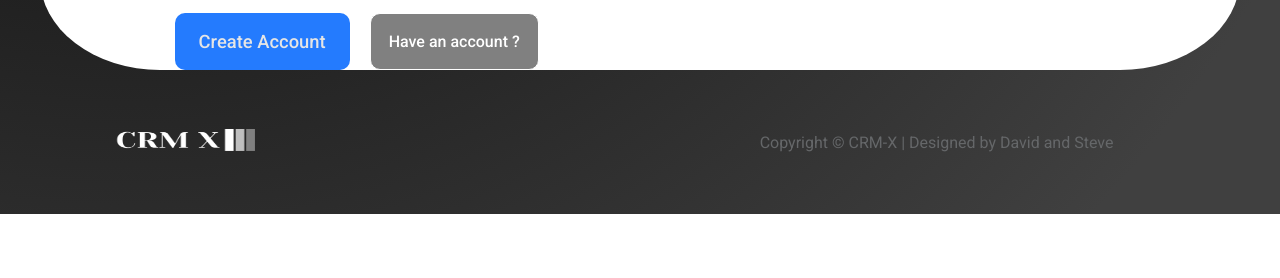
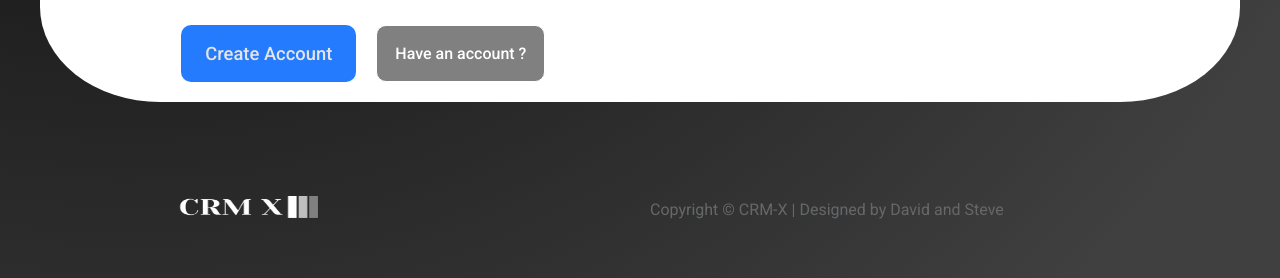
Before and after one commit to ban898/Practical-Engineer-PRJ, a React (Create React App) app in the folder client/: page /Signup in a window 1280 px wide. Shown: the part 898-1176 px from the top of the page. Before the commit the page ends 1112 px from the top, so only its background shows below. Built offline with nearby package versions, Linux system fonts and the light colour scheme.

Commit message:
Update
Fixed css in Signup

```diff
--- a/client/src/components/BlueButton.jsx
+++ b/client/src/components/BlueButton.jsx
@@ -3,8 +3,18 @@ import classes from "./BlueButton.module.css";
 
 const BlueButton = (props) => {
   const text = props.buttonText;
+  const bgColor = props.backgroundColor;
 
-  return <div className={classes.button}>{text}</div>;
+  return (
+    <div
+      className={classes.button}
+      style={{
+        backgroundColor: `${bgColor}`,
+      }}
+    >
+      {text}
+    </div>
+  );
 };
 
 export default BlueButton;
--- a/client/src/pages/Login.module.css
+++ b/client/src/pages/Login.module.css
@@ -114,8 +114,7 @@
   cursor: pointer;
   border: 0;
   outline: 0;
-  box-shadow: 0px 4px 20px 0px #339af0;
-  background-image: linear-gradient(135deg, #009ffd 10%, #2a2a72 100%);
+  background-color: #247bfe;
 }
 
 .rightText {
@@ -131,7 +130,6 @@
   padding: 14px 50px;
   border-radius: 30px;
   cursor: pointer;
-  box-shadow: 0px 4px 15px 0px #3b5998;
 }
 
 /* background-color: #1dcaff */
--- a/client/src/pages/Signup.jsx
+++ b/client/src/pages/Signup.jsx
@@ -51,7 +51,6 @@ const Signup = () => {
             </div>
           </div>
         </div>
-      </div>
         <div className={classes.signFooter}>
           <div className={classes.signFooterLeft}>
             <img src={TransLogo} alt="Logo" />
@@ -61,6 +60,7 @@ const Signup = () => {
           </div>
         </div>
       </div>
+    </div>
   );
 };
 
--- a/client/src/pages/Signup.module.css
+++ b/client/src/pages/Signup.module.css
@@ -14,16 +14,17 @@
 }
 
 .container {
-  border-radius: 10%;
-  background-color: #fff;
   width: 1200px;
   max-width: 100%;
   margin: 0 auto;
 }
 
 .mainSignUp {
+  border-radius: 10%;
+  background-color: #fff;
   display: flex;
   flex-direction: column;
+  padding: 20px;
 }
 
 .signUpHeader img {
@@ -82,8 +83,9 @@
   display: flex;
   width: 1200px;
   max-width: 100%;
-  justify-content: space-around;
+  justify-content: center;
   align-items: center;
+  margin-top: 35px;
 }
 
 .signFooterLeft {
@@ -97,5 +99,6 @@
 }
 
 .signFooterRight {
+  width: 40%;
   color: #656769;
 }
```
Lines whose indentation alone changed are shown as unchanged.
